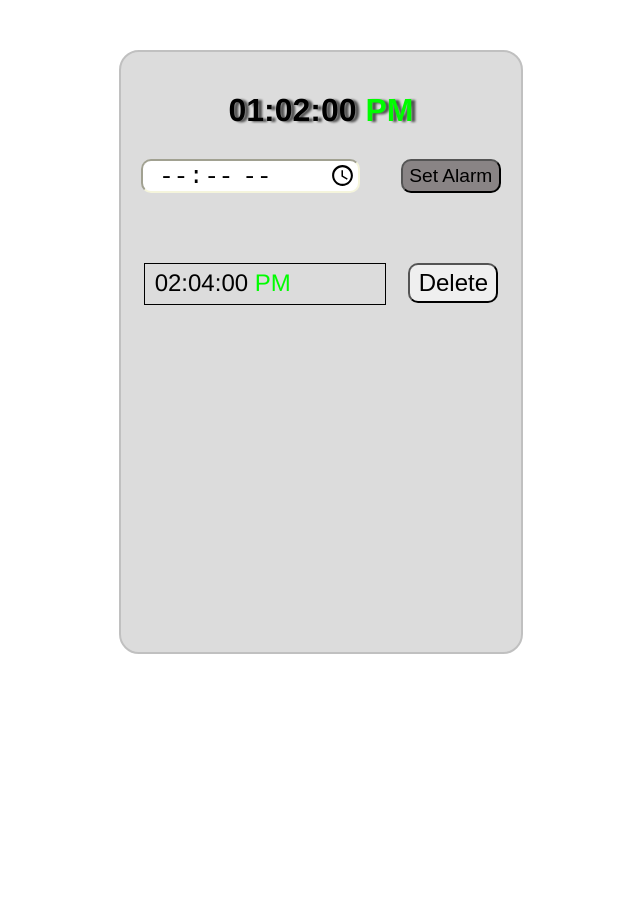
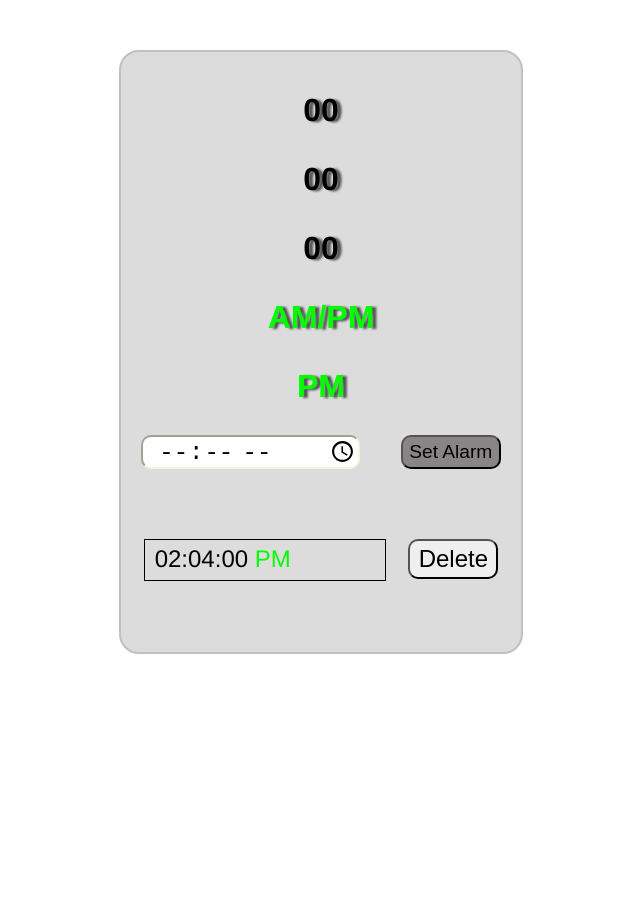
Before and after one commit to AmitKumarr2024/AlarmClock, a plain HTML site: page index.html in a window 1280 px wide. Shown: the whole page, without its empty margins (319-959 px from the left). Before the commit the page ends 800 px from the top, so only its background shows below. Drawn offline with Linux system fonts and the light colour scheme.

Commit message:
second update

```diff
--- a/index.html
+++ b/index.html
@@ -10,7 +10,10 @@
     <section id="alarmBox">
       <!-- here running clock is places -->
       <main class="activeClock">
-        01:02:00
+        <p class="hours">00</p>
+        <p class="minutes">00</p>
+        <p class="seconds">00</p>
+        <p class="ampm">AM/PM</p>
         <span class="ampm"> PM</span>
       </main>
       <!-- alarm set position -->
@@ -26,5 +29,7 @@
         <button class="deleteBtn">Delete</button>
       </div>
     </section>
+
+    <script src="script.js"></script>
   </body>
 </html>
```
Also changed, not shown: script.js (added).
